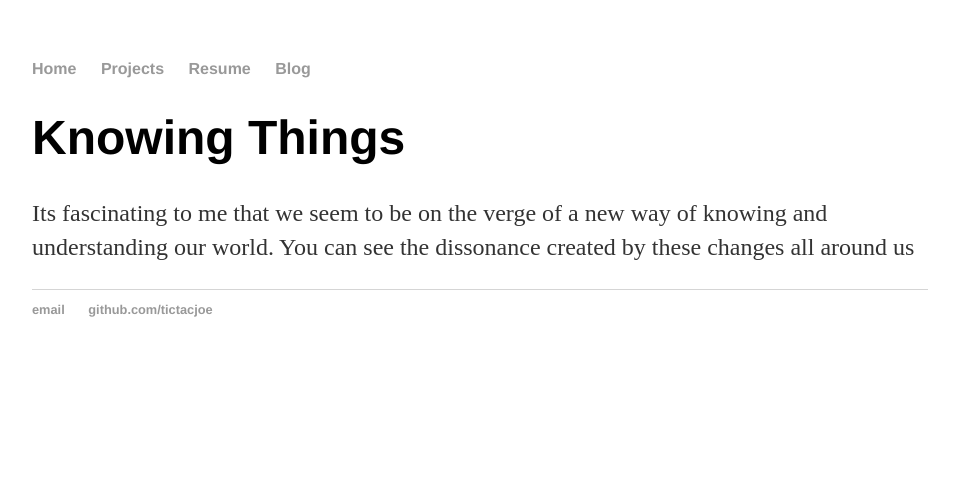
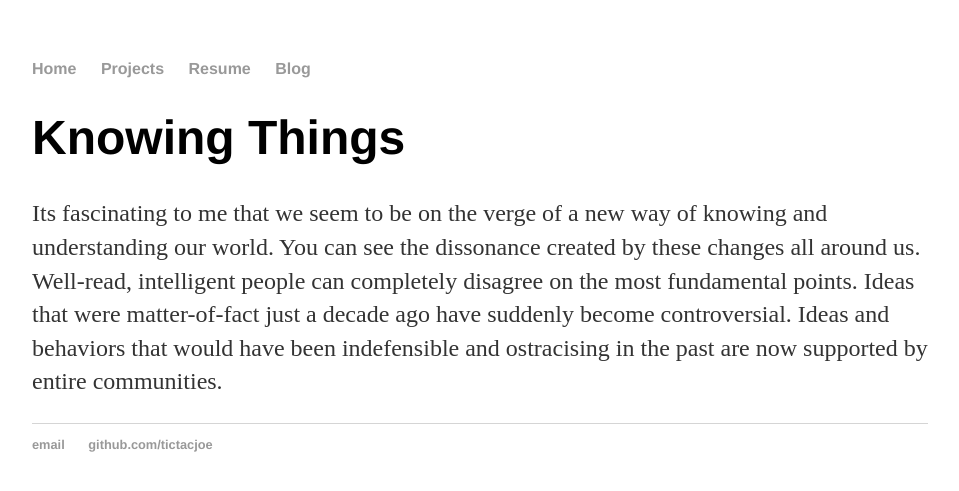
Before and after one commit to tictacjoe/tictacjoe.github.io, a Jekyll site: the page about.html, which Jekyll copies as it is, in a window 1280 px wide. Shown: the top 491 px of the page, without its empty margins (160-1119 px from the left). Built offline with Jekyll 4.4.1, drawn with Linux system fonts in a browser that asks for light colours.

Commit message:
Update about.html

```diff
--- a/about.html
+++ b/about.html
@@ -18,7 +18,10 @@
     		<div class="blurb">
         		<h1>Knowing Things</h1>
 				<p>Its fascinating to me that we seem to be on the verge of a new way of knowing and understanding our world.
-					You can see the dissonance created by these changes all around us</p>
+					You can see the dissonance created by these changes all around us.  Well-read, intelligent people can
+					completely disagree on the most fundamental points.  Ideas that were matter-of-fact just a decade ago
+					have suddenly become controversial.  Ideas and behaviors that would have been indefensible and ostracising
+					in the past are now supported by entire communities.    </p>
 				<!-- <p>Multi dimensional data.  </em>  <a href="/slm">Read more...</a></p> -->
     		</div><!-- /.blurb -->
 		</div><!-- /.container -->
```
